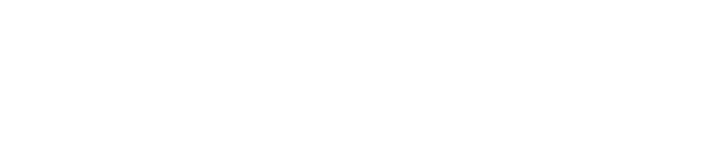
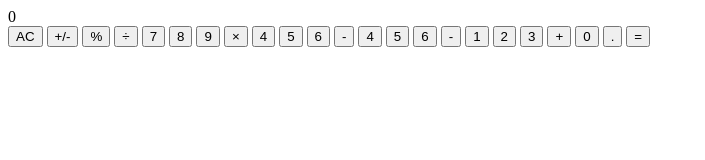
Before and after one commit to matrixhabh/Apple-Calc, a plain HTML site: page index.html in a window 1280 px wide. Shown: the whole page, without its empty margins (0-705 px from the left). Drawn offline with Linux system fonts and the light colour scheme.

Commit message:
buttons added

```diff
--- a/index.html
+++ b/index.html
@@ -3,10 +3,48 @@
 <head>
     <meta charset="UTF-8">
     <meta name="viewport" content="width=device-width, initial-scale=1.0">
-    <title>Document</title>
+    <title>JS Calculator</title>
     <link rel="stylesheet" href="style.css">
 </head>
 <body>
+    <div id="calculator">
+
+        <div id="display">0</div>
+
+        <div class="keys">
+            <button class="function">AC</button>
+            <button class="function">+/-</button>
+            <button class="function">%</button>
+            <button class="operator">÷</button>
+
+            <button class="number">7</button>
+            <button class="number">8</button>
+            <button class="number">9</button>
+            <button class="operator">×</button>
+
+            <button class="number">4</button>
+            <button class="number">5</button>
+            <button class="number">6</button>
+            <button class="operator">-</button>
+
+            <button class="number">4</button>
+            <button class="number">5</button>
+            <button class="number">6</button>
+            <button class="operator">-</button>
+
+            <button class="number">1</button>
+            <button class="number">2</button>
+            <button class="number">3</button>
+            <button class="operator">+</button>
+
+            <button class="number">0</button>
+            <button class="number">.</button>
+            <button class="operator">=</button>
+
+        </div>
+
+    </div>
+
     <script src="script.js"></script>
 </body>
 </html>
```
